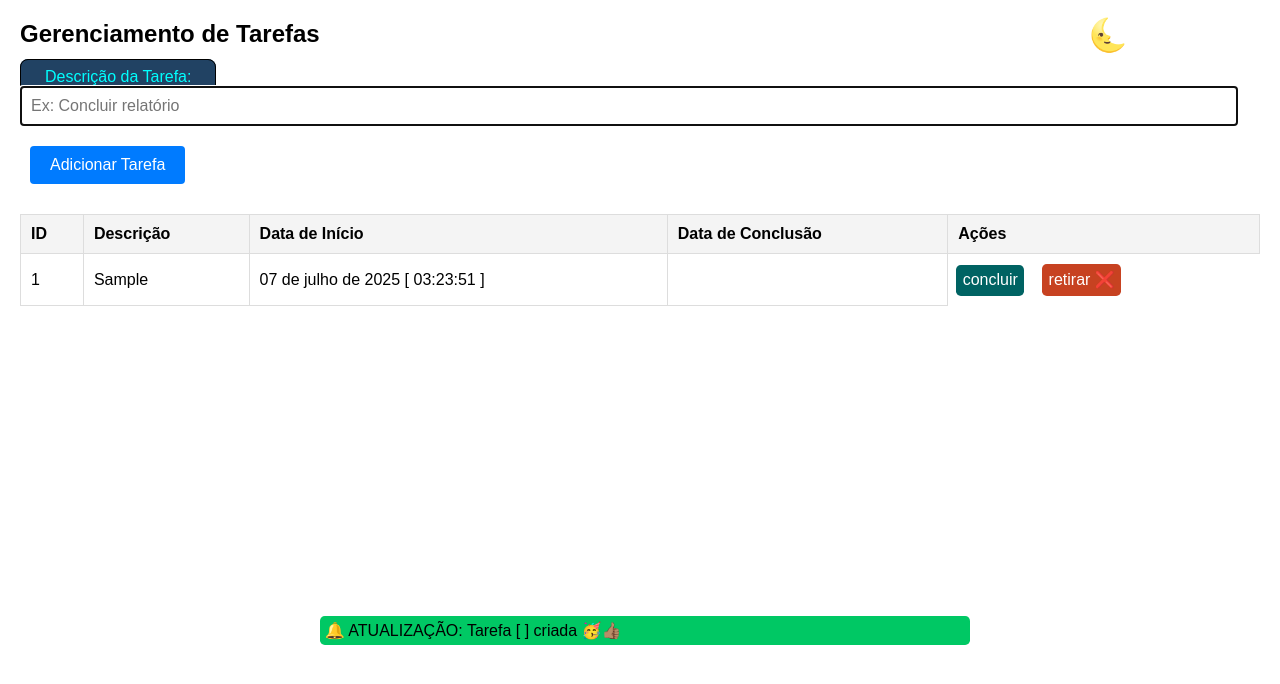
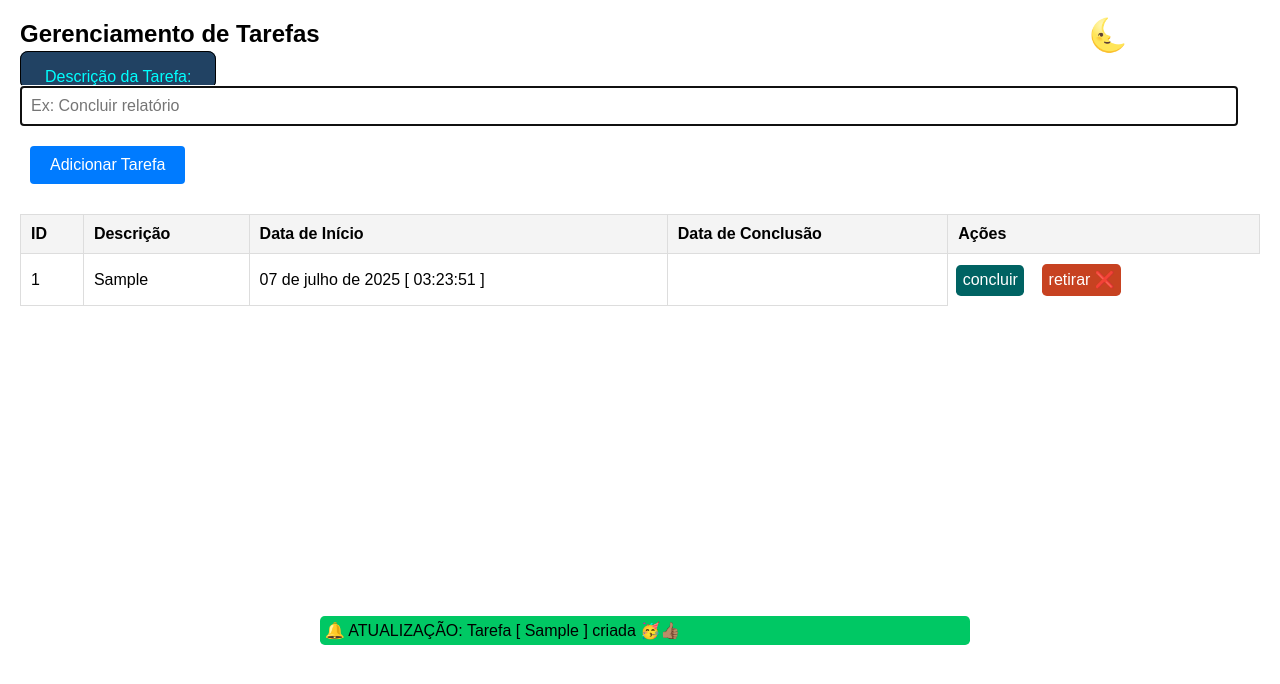
Before and after one commit to lucasFarias072/task-manager, a plain HTML site: page index.html in a window 1280 px wide. Both pictures are taken after typing "Sample" into the empty fields and a click on the button "Adicionar Tarefa". Drawn offline with Linux system fonts and the light colour scheme.

Commit message:
updates on error

```diff
--- a/index.html
+++ b/index.html
@@ -51,7 +51,7 @@
       background: rgb(33, 66, 99);
       border: black solid 1px;
       color: aqua;
-      padding: .5rem 1.5rem;
+      padding: 1rem 1.5rem .2rem 1.5rem;
       border-radius: .5rem;
     }
     .btn-style-finish {
@@ -227,6 +227,7 @@
           dataConclusao: "",
         }
 
+        let inputBefore = taskInput.value
         taskInput.value = ''
 
         createTableComponent(tr, taskObject.id)
@@ -243,7 +244,7 @@
           manner ? row.style.color = 'white' : row.style.color = 'inherit'
         })
 
-        activities.push(`🔔 ATUALIZAÇÃO: Tarefa [ ${taskInput.value} ] criada 🥳👍🏽`)
+        activities.push(`🔔 ATUALIZAÇÃO: Tarefa [ ${inputBefore} ] criada 🥳👍🏽`)
 
         setTimeout(() => {
           activity.classList.remove('vanished')
```
